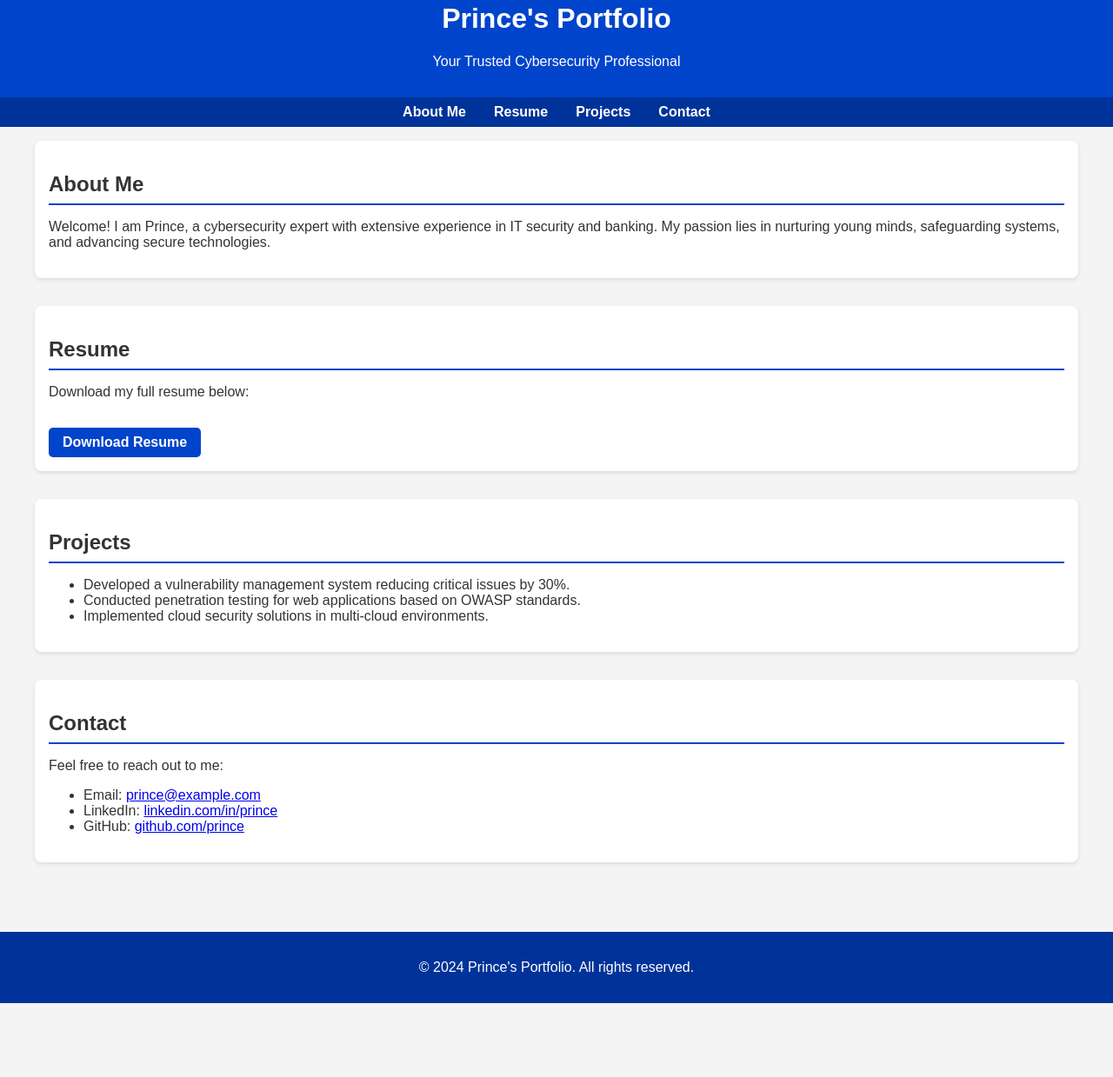
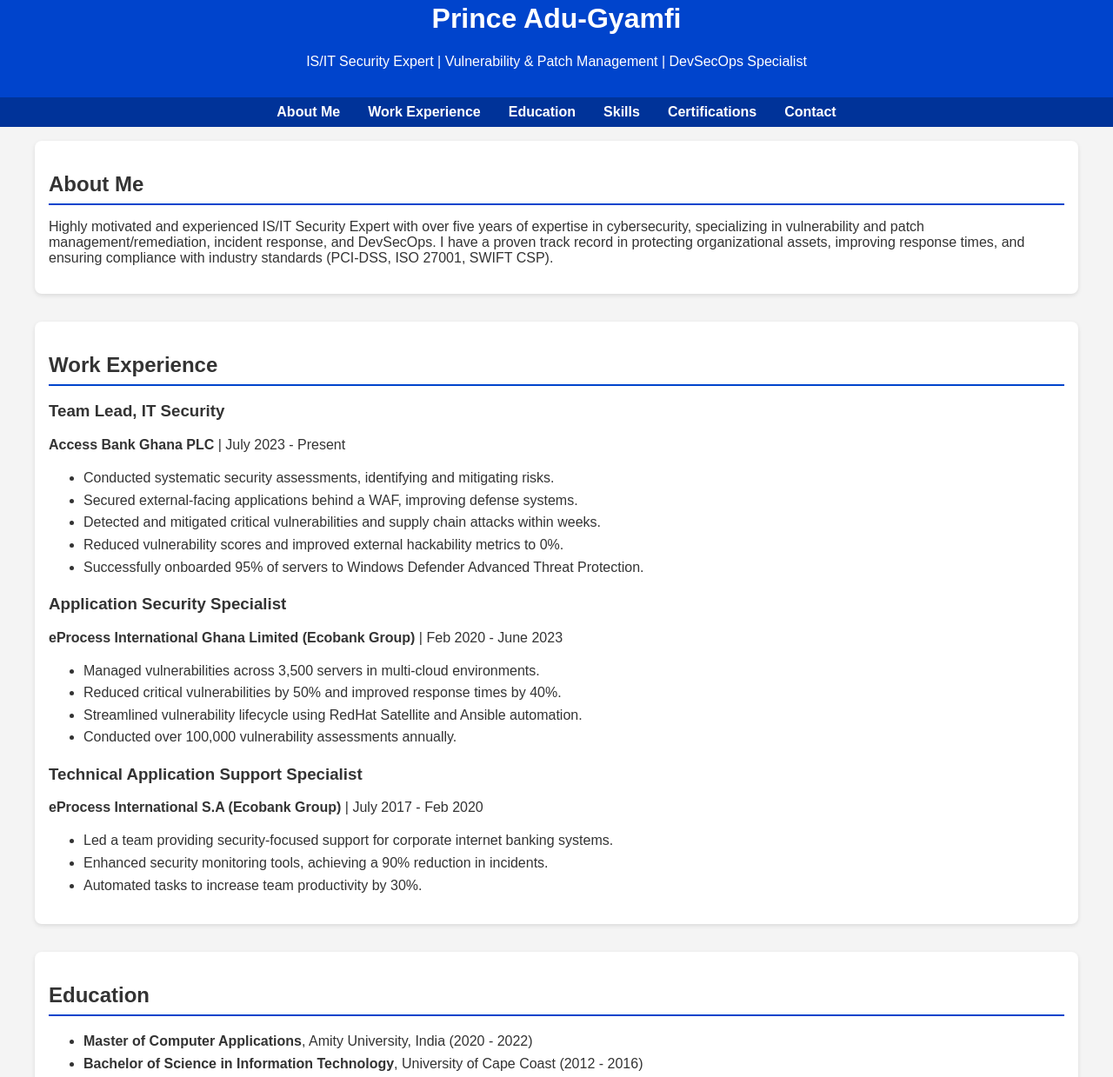
Before and after one commit to princejnr/static_resume, a plain HTML site: page index.html in a window 1280 px wide. Shown: the part 34-1273 px from the top of the page at 87% size. Before the commit the page ends 1188 px from the top, so only its background shows below. Drawn offline with Linux system fonts and the light colour scheme.

Commit message:
Update index.html

```diff
--- a/index.html
+++ b/index.html
@@ -4,8 +4,8 @@
 <head>
     <meta charset="UTF-8">
     <meta name="viewport" content="width=device-width, initial-scale=1.0">
-    <meta name="description" content="Prince's Portfolio and Resume">
-    <title>Prince's Portfolio</title>
+    <meta name="description" content="Prince Adu-Gyamfi's Portfolio and Resume">
+    <title>Prince Adu-Gyamfi - Portfolio</title>
     <style>
         body {
             font-family: Arial, sans-serif;
@@ -82,19 +82,29 @@
         .resume-link:hover {
             background-color: #003399;
         }
+
+        ul {
+            line-height: 1.6;
+        }
+
+        .resume-item {
+            margin-bottom: 1rem;
+        }
     </style>
 </head>
 
 <body>
     <header>
-        <h1>Prince's Portfolio</h1>
-        <p>Your Trusted Cybersecurity Professional</p>
+        <h1>Prince Adu-Gyamfi</h1>
+        <p>IS/IT Security Expert | Vulnerability & Patch Management | DevSecOps Specialist</p>
     </header>
 
     <nav>
         <a href="#about">About Me</a>
-        <a href="#resume">Resume</a>
-        <a href="#projects">Projects</a>
+        <a href="#experience">Work Experience</a>
+        <a href="#education">Education</a>
+        <a href="#skills">Skills</a>
+        <a href="#certifications">Certifications</a>
         <a href="#contact">Contact</a>
     </nav>
 
@@ -102,39 +112,89 @@
         <section id="about" class="section">
             <h2>About Me</h2>
             <p>
-                Welcome! I am Prince, a cybersecurity expert with extensive experience in IT security and banking.
-                My passion lies in nurturing young minds, safeguarding systems, and advancing secure technologies.
+                Highly motivated and experienced IS/IT Security Expert with over five years of expertise in cybersecurity,
+                specializing in vulnerability and patch management/remediation, incident response, and DevSecOps. I
+                have a proven track record in protecting organizational assets, improving response times, and ensuring
+                compliance with industry standards (PCI-DSS, ISO 27001, SWIFT CSP).
             </p>
         </section>
 
-        <section id="resume" class="section">
-            <h2>Resume</h2>
-            <p>Download my full resume below:</p>
-            <a href="resume.pdf" class="resume-link" download>Download Resume</a>
+        <section id="experience" class="section">
+            <h2>Work Experience</h2>
+            <div class="resume-item">
+                <h3>Team Lead, IT Security</h3>
+                <p><strong>Access Bank Ghana PLC</strong> | July 2023 - Present</p>
+                <ul>
+                    <li>Conducted systematic security assessments, identifying and mitigating risks.</li>
+                    <li>Secured external-facing applications behind a WAF, improving defense systems.</li>
+                    <li>Detected and mitigated critical vulnerabilities and supply chain attacks within weeks.</li>
+                    <li>Reduced vulnerability scores and improved external hackability metrics to 0%.</li>
+                    <li>Successfully onboarded 95% of servers to Windows Defender Advanced Threat Protection.</li>
+                </ul>
+            </div>
+            <div class="resume-item">
+                <h3>Application Security Specialist</h3>
+                <p><strong>eProcess International Ghana Limited (Ecobank Group)</strong> | Feb 2020 - June 2023</p>
+                <ul>
+                    <li>Managed vulnerabilities across 3,500 servers in multi-cloud environments.</li>
+                    <li>Reduced critical vulnerabilities by 50% and improved response times by 40%.</li>
+                    <li>Streamlined vulnerability lifecycle using RedHat Satellite and Ansible automation.</li>
+                    <li>Conducted over 100,000 vulnerability assessments annually.</li>
+                </ul>
+            </div>
+            <div class="resume-item">
+                <h3>Technical Application Support Specialist</h3>
+                <p><strong>eProcess International S.A (Ecobank Group)</strong> | July 2017 - Feb 2020</p>
+                <ul>
+                    <li>Led a team providing security-focused support for corporate internet banking systems.</li>
+                    <li>Enhanced security monitoring tools, achieving a 90% reduction in incidents.</li>
+                    <li>Automated tasks to increase team productivity by 30%.</li>
+                </ul>
+            </div>
         </section>
 
-        <section id="projects" class="section">
-            <h2>Projects</h2>
+        <section id="education" class="section">
+            <h2>Education</h2>
             <ul>
-                <li>Developed a vulnerability management system reducing critical issues by 30%.</li>
-                <li>Conducted penetration testing for web applications based on OWASP standards.</li>
-                <li>Implemented cloud security solutions in multi-cloud environments.</li>
+                <li><strong>Master of Computer Applications</strong>, Amity University, India (2020 - 2022)</li>
+                <li><strong>Bachelor of Science in Information Technology</strong>, University of Cape Coast (2012 - 2016)</li>
+            </ul>
+        </section>
+
+        <section id="skills" class="section">
+            <h2>Skills</h2>
+            <ul>
+                <li>Vulnerability and Patch Management | Threat Hunting | Incident Response</li>
+                <li>Cloud Security: AWS, Azure, Google Cloud, Prisma Cloud, WAF, F5</li>
+                <li>Penetration Testing: OWASP Top 10, Burp Suite, Metasploit, SQLMap</li>
+                <li>Automation: Ansible, Puppet, Jenkins, Python</li>
+                <li>Compliance: ISO 27001, NIST, PCI DSS, SWIFT CSP</li>
+            </ul>
+        </section>
+
+        <section id="certifications" class="section">
+            <h2>Certifications</h2>
+            <ul>
+                <li>AWS Certified Cloud Practitioner</li>
+                <li>ISO/IEC 27001:2013 Lead Implementer</li>
+                <li>Certified Ethical Hacker (CEH Master & Practical) - EC-Council</li>
+                <li>ICSI Certified Network Security Specialist</li>
+                <li>ITIL Foundations Certification | CompTIA A+, N+, Security+</li>
             </ul>
         </section>
 
         <section id="contact" class="section">
             <h2>Contact</h2>
-            <p>Feel free to reach out to me:</p>
             <ul>
-                <li>Email: <a href="mailto:prince@example.com">prince@example.com</a></li>
-                <li>LinkedIn: <a href="https://linkedin.com/in/prince" target="_blank">linkedin.com/in/prince</a></li>
-                <li>GitHub: <a href="https://github.com/prince" target="_blank">github.com/prince</a></li>
-            </ul>
+                <li>Email: <a href="mailto:princeadugyamfi93@gmail.com">princeadugyamfi93@gmail.com</a></li>
+                <li>LinkedIn: <a href="https://www.linkedin.com/in/prince-adu-gyamfi-791395131/" target="_blank">https://www.linkedin.com/in/prince-adu-gyamfi-791395131/</a></li>
+                <li>GitHub: <a href="https://github.com/princejnr" target="_blank">github.com/princejnr</a></li>
+            </uli
         </section>
     </main>
 
     <footer>
-        <p>&copy; 2024 Prince's Portfolio. All rights reserved.</p>
+        <p>&copy; 2024 Prince Adu-Gyamfi. All rights reserved.</p>
     </footer>
 </body>
 
```
